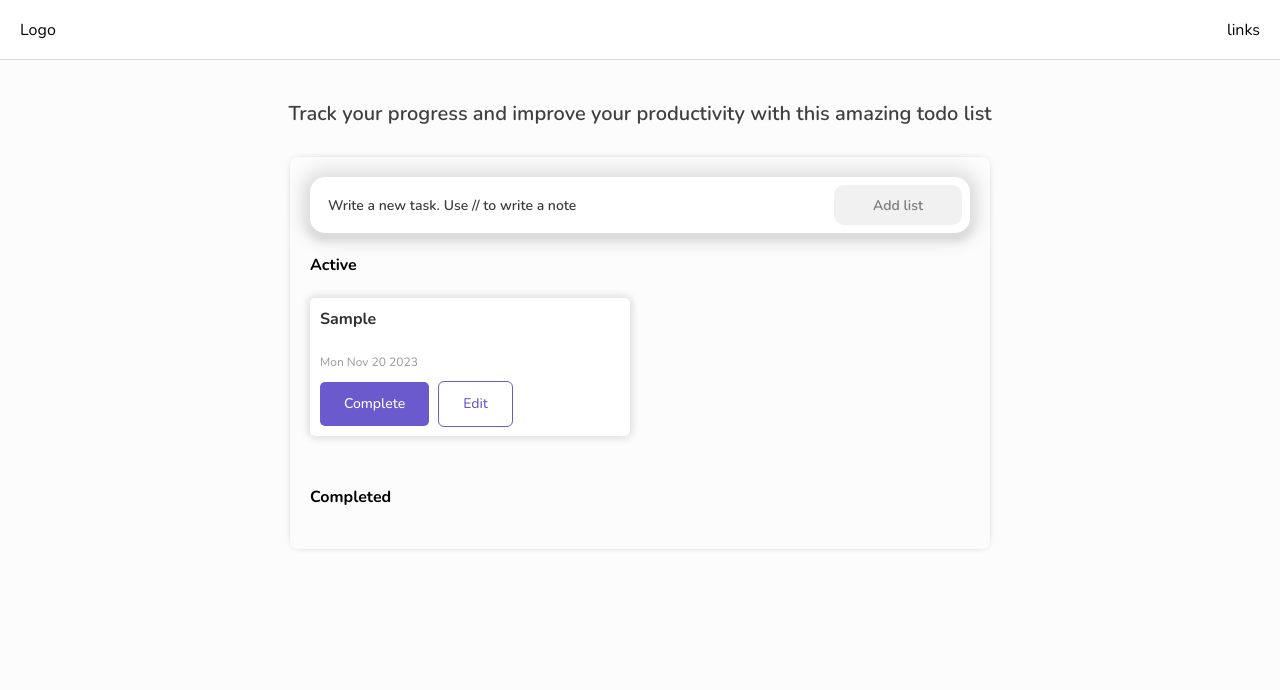
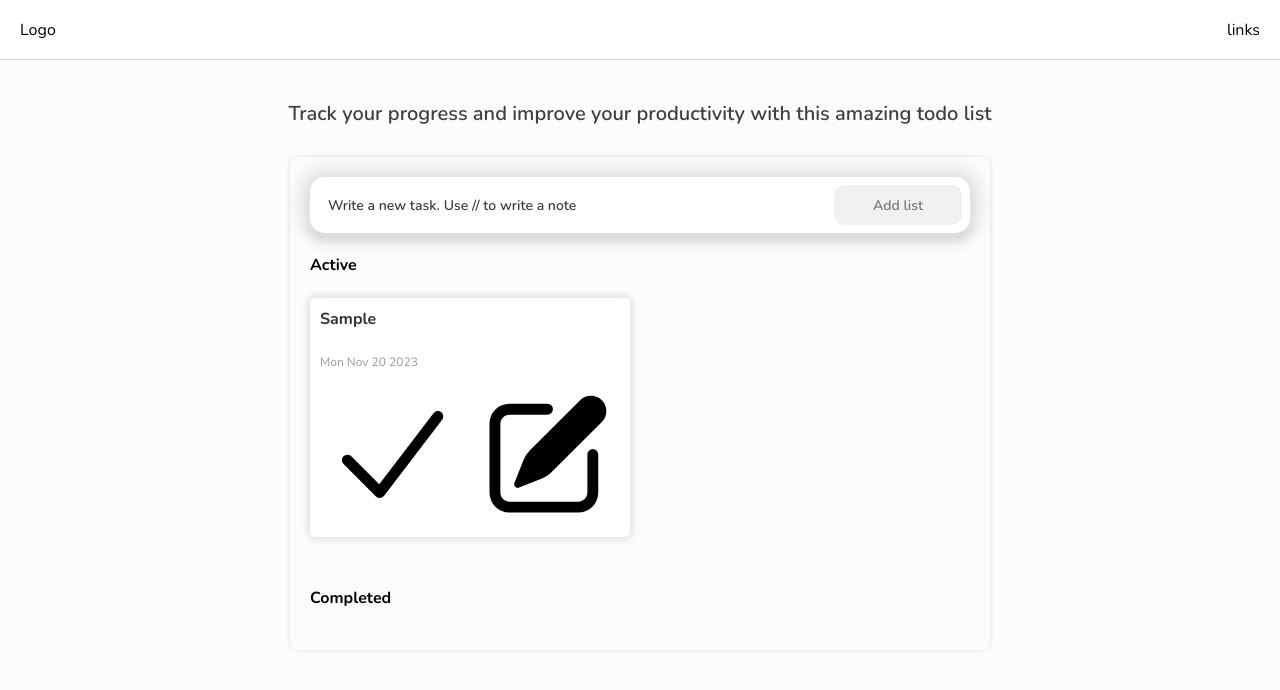
Before and after one commit to GeeNahz/todo-list-react, a React (Create React App) app: page / in a window 1280 px wide. Both pictures are taken after typing "Sample" into the empty fields and a click on the button "Add list". Shown: the top 690 px of the page. Built offline with nearby package versions, Linux system fonts and the light colour scheme.

Commit message:
Feature: make control buttons into icons

```diff
--- a/src/components/TodoListCard.jsx
+++ b/src/components/TodoListCard.jsx
@@ -1,4 +1,6 @@
 import "../styles/todo.css";
+
+import { CheckIcon, PencilSquareIcon, ArrowUturnLeftIcon, TrashIcon } from "@heroicons/react/20/solid";
 
 
 const Todo = ({ todotype, task, todoAction }) => {
@@ -12,13 +14,37 @@ const Todo = ({ todotype, task, todoAction }) => {
             <div className="actions">
                 {
                     todotype === "complete"
-                        ? <button onClick={() => todoAction("reactivate", task.id)} className="reactivate btn">Reactivate</button>
-                        : <button onClick={() => todoAction("complete", task.id)} className="complete btn">Complete</button>
+                        ? (
+                            <ArrowUturnLeftIcon
+                                title="undo"
+                                onClick={() => todoAction("reactivate", task.id)}
+                                className="icon reactivate icon-btn"
+                            />
+                        )
+                        : (
+                            <CheckIcon
+                                title="complete"
+                                onClick={() => todoAction("complete", task.id)}
+                                className="icon icon-btn complete"
+                            />
+                        )
                 }
                 {
                     todotype === "complete"
-                        ? <button onClick={() => todoAction("delete", task.id)} className="delete btn">Delete</button>
-                        : <button onClick={() => todoAction("edit", task.id)} className="edit btn">Edit</button>
+                        ? (
+                            <TrashIcon
+                                title="delete"
+                                onClick={() => todoAction("delete", task.id)}
+                                className="delete icon-btn"
+                            />
+                        )
+                        : (
+                            <PencilSquareIcon
+                                title="edit"
+                                onClick={() => todoAction("edit", task.id)}
+                                className="icon edit icon-btn"
+                            />
+                        )
                 }
             </div>
         </div>
```
